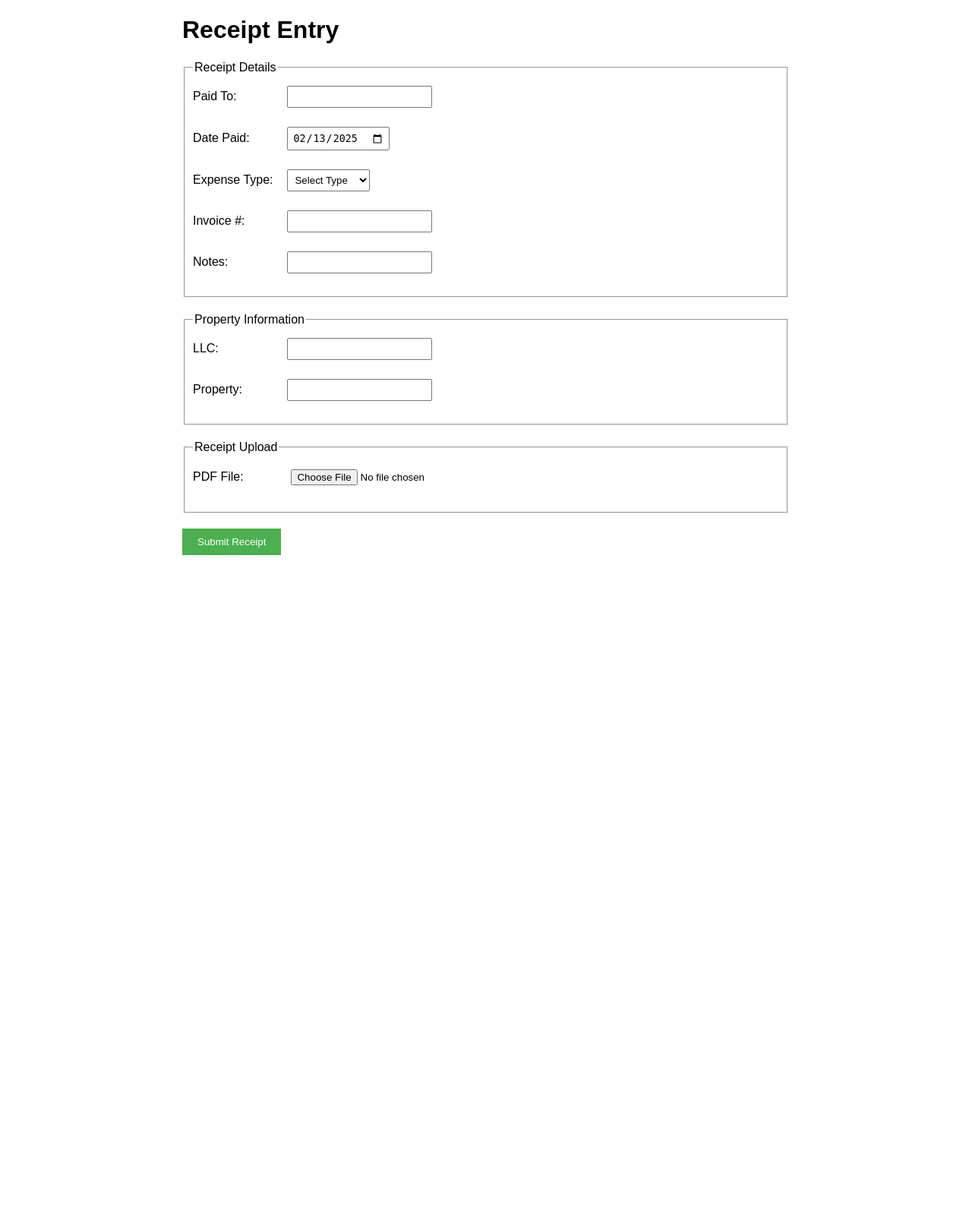
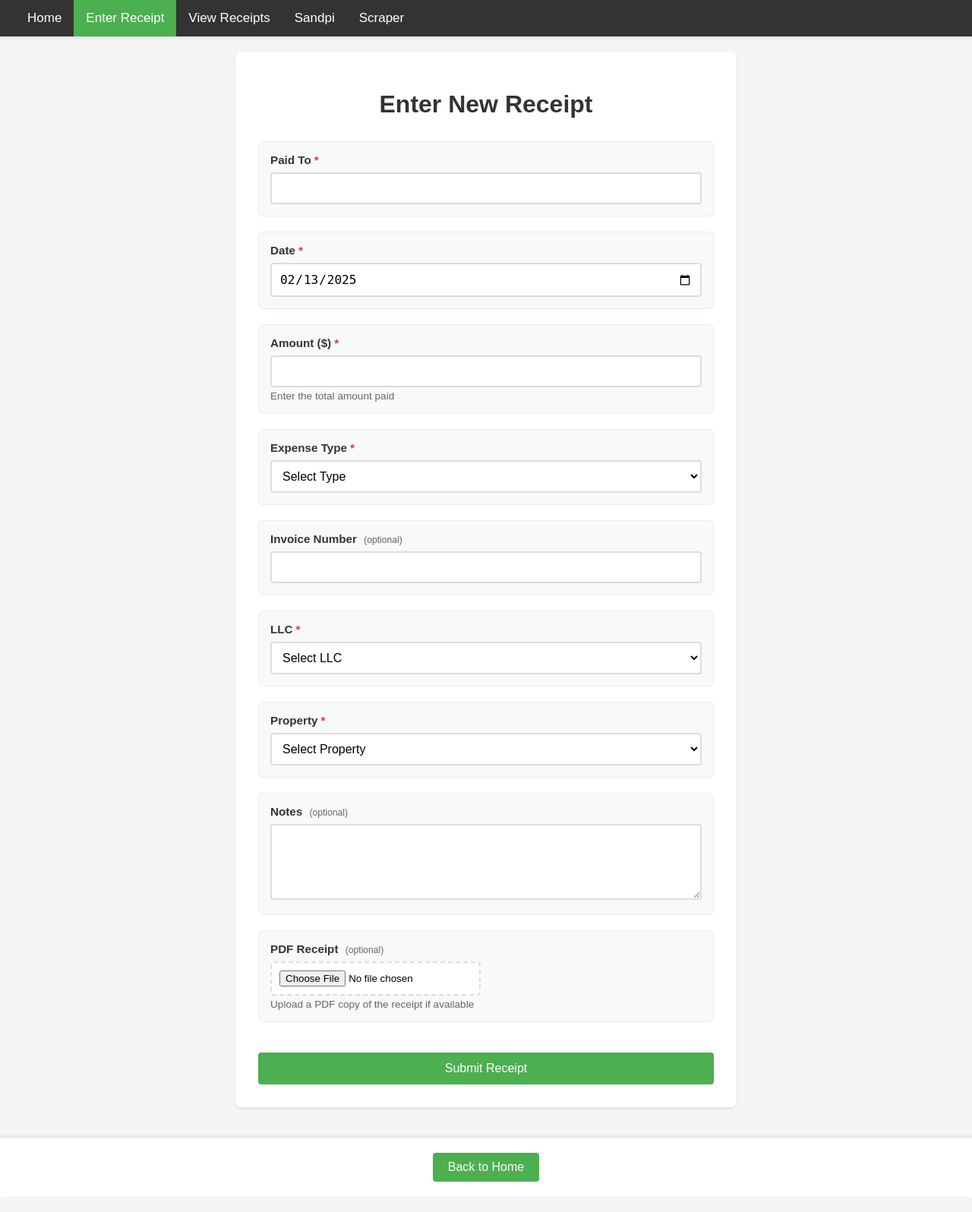
Before and after one commit to saw-projects/pi-dashboard-v1, a Flask app: page /receipts in a window 1280 px wide. Shown: the whole page at 76% size. Before the commit the page ends 731 px from the top, so only its background shows below. Run offline with Flask 2, Linux system fonts and the light colour scheme; parts of the project's set-up code (start-up, migrations or seed data) failed here and were passed over.

Commit message:
update html

```diff
--- a/app.py
+++ b/app.py
@@ -1,10 +1,10 @@
-from flask import Flask, render_template, request, redirect, url_for
+from flask import Flask, render_template, request, redirect, url_for, send_from_directory
 import sqlite3
 from datetime import datetime
 import os
 
 app = Flask(__name__)
-app.config['UPLOAD_FOLDER'] = 'uploads'
+app.config['UPLOAD_FOLDER'] = '/home/sandpi/pi-dashboard/uploads'
 DATABASE = '/home/sandpi/databases/receipts.db'
 
 # Ensure upload directory exists
@@ -32,6 +32,7 @@ def receipts():
         # Get form data
         paid_to = request.form['paid_to']
         date_paid = request.form['date_paid']
+        amount = float(request.form['amount'])
         expense_type = request.form['expense_type']
         invoice_number = request.form['invoice_number']
         notes = request.form['notes']
@@ -55,12 +56,12 @@ def receipts():
         db = get_db()
         db.execute('''
             INSERT INTO receipts
-            (paid_to, date_paid, expense_type, invoice_number, notes, llc, property, year, month, pdf_path)
-            VALUES (?, ?, ?, ?, ?, ?, ?, ?, ?, ?)
-        ''', (paid_to, date_paid, expense_type, invoice_number, notes, llc, property_name, year, month, pdf_path))
+            (paid_to, date_paid, amount, expense_type, invoice_number, notes, llc, property, year, month, pdf_path)
+            VALUES (?, ?, ?, ?, ?, ?, ?, ?, ?, ?, ?)
+        ''', (paid_to, date_paid, amount, expense_type, invoice_number, notes, llc, property_name, year, month, pdf_path))
         db.commit()
 
-        return redirect(url_for('receipts'))
+        return redirect(url_for('view_receipts'))
 
     return render_template('receipts.html', current_date=datetime.now().strftime('%Y-%m-%d'))
 
@@ -68,13 +69,17 @@ def receipts():
 def view_receipts():
     db = get_db()
     receipts = db.execute('''
-        SELECT date_paid, paid_to, expense_type, invoice_number,
+        SELECT date_paid, paid_to, amount, expense_type, invoice_number,
                llc, property, notes, pdf_path
         FROM receipts
         ORDER BY date_paid DESC, id DESC
         LIMIT 20
     ''').fetchall()
     return render_template('view_receipts.html', receipts=receipts)
+
+@app.route('/uploads/<path:filename>')
+def serve_pdf(filename):
+    return send_from_directory(app.config['UPLOAD_FOLDER'], filename)
 
 @app.route('/sandpi')
 def sandpi():
--- a/schema.sql
+++ b/schema.sql
@@ -2,6 +2,7 @@ CREATE TABLE IF NOT EXISTS receipts (
     id INTEGER PRIMARY KEY AUTOINCREMENT,
     paid_to TEXT NOT NULL,
     date_paid DATE NOT NULL,
+    amount DECIMAL(10,2) NOT NULL,
     expense_type TEXT NOT NULL,
     invoice_number TEXT,
     notes TEXT,
--- /dev/null
+++ b/templates/base.html
@@ -0,0 +1,112 @@
+<!DOCTYPE html>
+<html>
+<head>
+    <title>{% block title %}Pi Dashboard{% endblock %}</title>
+    <style>
+        body {
+            font-family: Arial, sans-serif;
+            margin: 0;
+            padding: 0;
+            min-height: 100vh;
+            display: flex;
+            flex-direction: column;
+            background-color: #f5f5f5;
+        }
+
+        .navbar {
+            background-color: #333;
+            overflow: hidden;
+            padding: 0 20px;
+            box-shadow: 0 2px 4px rgba(0,0,0,0.1);
+        }
+
+        .navbar a {
+            float: left;
+            color: white;
+            text-align: center;
+            padding: 14px 16px;
+            text-decoration: none;
+            font-size: 17px;
+            transition: background-color 0.3s;
+        }
+
+        .navbar a:hover {
+            background-color: #ddd;
+            color: black;
+        }
+
+        .navbar a.active {
+            background-color: #4CAF50;
+            color: white;
+        }
+
+        .content {
+            flex: 1;
+            padding: 20px;
+            max-width: 1200px;
+            margin: 0 auto;
+            width: 100%;
+            box-sizing: border-box;
+        }
+
+        .content h1 {
+            color: #333;
+            text-align: center;
+            margin-bottom: 30px;
+        }
+
+        .footer-nav {
+            text-align: center;
+            margin: 20px 0;
+            padding: 20px;
+            background-color: white;
+            box-shadow: 0 -2px 4px rgba(0,0,0,0.1);
+        }
+
+        .button {
+            display: inline-block;
+            padding: 10px 20px;
+            background-color: #4CAF50;
+            color: white;
+            text-decoration: none;
+            border-radius: 4px;
+            transition: background-color 0.3s;
+        }
+
+        .button:hover {
+            background-color: #45a049;
+        }
+
+        /* Add some responsive design */
+        @media (max-width: 768px) {
+            .content {
+                padding: 10px;
+            }
+
+            .navbar a {
+                float: none;
+                display: block;
+                text-align: left;
+            }
+        }
+    </style>
+    {% block additional_styles %}{% endblock %}
+</head>
+<body>
+    <nav class="navbar">
+        <a href="/" {% if request.path == '/' %}class="active"{% endif %}>Home</a>
+        <a href="/receipts" {% if request.path == '/receipts' %}class="active"{% endif %}>Enter Receipt</a>
+        <a href="/view-receipts" {% if request.path == '/view-receipts' %}class="active"{% endif %}>View Receipts</a>
+        <a href="/sandpi" {% if request.path == '/sandpi' %}class="active"{% endif %}>Sandpi</a>
+        <a href="/scraper" {% if request.path == '/scraper' %}class="active"{% endif %}>Scraper</a>
+    </nav>
+
+    <div class="content">
+        {% block content %}{% endblock %}
+    </div>
+
+    <div class="footer-nav">
+        <a href="/" class="button">Back to Home</a>
+    </div>
+</body>
+</html>
--- a/templates/receipts.html
+++ b/templates/receipts.html
@@ -1,108 +1,177 @@
-<!DOCTYPE html>
-<html>
-<head>
-    <title>Receipt Dashboard</title>
+{% extends "base.html" %}
+
+{% block title %}Pi Dashboard - Enter Receipt{% endblock %}
+
+{% block additional_styles %}
 <style>
-        body {
-            font-family: Arial, sans-serif;
-            max-width: 800px;
-            margin: 20px auto;
-            padding: 0 20px;
+    .form-container {
+        max-width: 600px;
+        margin: 0 auto;
+        padding: 30px;
+        background-color: white;
+        border-radius: 8px;
+        box-shadow: 0 2px 4px rgba(0,0,0,0.1);
     }
+
     .form-group {
-            margin-bottom: 15px;
+        margin-bottom: 20px;
+        background-color: #f8f9fa;
+        padding: 15px;
+        border-radius: 6px;
+        border: 1px solid #e9ecef;
     }
+
     label {
-            display: inline-block;
-            width: 120px;
+        display: block;
+        margin-bottom: 8px;
+        font-weight: bold;
+        color: #333;
+        font-size: 0.95em;
     }
-        input, select {
-            padding: 5px;
-            margin: 5px 0;
+
+    input[type="text"],
+    input[type="date"],
+    input[type="number"],
+    select,
+    textarea {
+        width: 100%;
+        padding: 10px;
+        border: 2px solid #ddd;
+        border-radius: 4px;
+        box-sizing: border-box;
+        font-size: 16px;
+        background-color: white;
+        transition: border-color 0.3s ease;
     }
-        fieldset {
-            margin-bottom: 20px;
+
+    input[type="text"]:focus,
+    input[type="date"]:focus,
+    input[type="number"]:focus,
+    select:focus,
+    textarea:focus {
+        border-color: #4CAF50;
+        outline: none;
+        box-shadow: 0 0 0 3px rgba(76, 175, 80, 0.1);
+    }
+
+    input[type="file"] {
         padding: 10px;
+        background-color: white;
+        border: 2px dashed #ddd;
+        border-radius: 4px;
+        cursor: pointer;
     }
-        button {
-            padding: 10px 20px;
+
+    button[type="submit"] {
         background-color: #4CAF50;
         color: white;
+        padding: 12px 24px;
         border: none;
+        border-radius: 4px;
         cursor: pointer;
+        font-size: 16px;
+        width: 100%;
+        margin-top: 20px;
+        transition: background-color 0.3s;
     }
-        button:hover {
+
+    button[type="submit"]:hover {
         background-color: #45a049;
     }
+
+    /* Optional field styling */
+    .optional-field {
+        color: #666;
+        font-size: 0.8em;
+        margin-left: 5px;
+        font-weight: normal;
+    }
+
+    /* Required field marker */
+    .required-field::after {
+        content: "*";
+        color: #dc3545;
+        margin-left: 4px;
+    }
+
+    /* Field hints */
+    .field-hint {
+        font-size: 0.85em;
+        color: #666;
+        margin-top: 4px;
+        margin-bottom: 0;
+    }
 </style>
-</head>
-<body>
-    <h1>Receipt Entry</h1>
+{% endblock %}
+
+{% block content %}
+<div class="form-container">
+    <h1>Enter New Receipt</h1>
     <form method="POST" enctype="multipart/form-data">
-        <fieldset>
-            <legend>Receipt Details</legend>
         <div class="form-group">
-                <label for="paid_to">Paid To:</label>
+            <label for="paid_to" class="required-field">Paid To</label>
             <input type="text" id="paid_to" name="paid_to" required>
         </div>
+
         <div class="form-group">
-                <label for="date_paid">Date Paid:</label>
+            <label for="date_paid" class="required-field">Date</label>
             <input type="date" id="date_paid" name="date_paid" value="{{ current_date }}" required>
         </div>
+
         <div class="form-group">
-                <label for="expense_type">Expense Type:</label>
+            <label for="amount" class="required-field">Amount ($)</label>
+            <input type="number" id="amount" name="amount" step="0.01" min="0" required>
+            <p class="field-hint">Enter the total amount paid</p>
+        </div>
+
+        <div class="form-group">
+            <label for="expense_type" class="required-field">Expense Type</label>
             <select id="expense_type" name="expense_type" required>
                 <option value="">Select Type</option>
                 <option value="Utilities">Utilities</option>
                 <option value="Maintenance">Maintenance</option>
-                    <option value="Repairs">Repairs</option>
+                <option value="Supplies">Supplies</option>
                 <option value="Insurance">Insurance</option>
                 <option value="Property Tax">Property Tax</option>
                 <option value="Other">Other</option>
             </select>
         </div>
+
         <div class="form-group">
-                <label for="invoice_number">Invoice #:</label>
+            <label for="invoice_number">Invoice Number <span class="optional-field">(optional)</span></label>
             <input type="text" id="invoice_number" name="invoice_number">
         </div>
+
         <div class="form-group">
-                <label for="notes">Notes:</label>
-                <input type="text" id="notes" name="notes">
+            <label for="llc" class="required-field">LLC</label>
+            <select id="llc" name="llc" required>
+                <option value="">Select LLC</option>
+                <option value="Sandpiper">Sandpiper</option>
+                <option value="Other">Other</option>
+            </select>
         </div>
-        </fieldset>
 
-        <fieldset>
-            <legend>Property Information</legend>
         <div class="form-group">
-                <label for="llc">LLC:</label>
-                <input type="text" id="llc" name="llc" required>
+            <label for="property" class="required-field">Property</label>
+            <select id="property" name="property" required>
+                <option value="">Select Property</option>
+                <option value="Main">Main</option>
+                <option value="Other">Other</option>
+            </select>
         </div>
+
         <div class="form-group">
-                <label for="property">Property:</label>
-                <input type="text" id="property" name="property" required>
+            <label for="notes">Notes <span class="optional-field">(optional)</span></label>
+            <textarea id="notes" name="notes" rows="4"></textarea>
         </div>
-        </fieldset>
 
-        <fieldset>
-            <legend>Receipt Upload</legend>
         <div class="form-group">
-                <label for="pdf_file">PDF File:</label>
+            <label for="pdf_file">PDF Receipt <span class="optional-field">(optional)</span></label>
             <input type="file" id="pdf_file" name="pdf_file" accept=".pdf">
+            <p class="field-hint">Upload a PDF copy of the receipt if available</p>
         </div>
-        </fieldset>
 
         <button type="submit">Submit Receipt</button>
     </form>
-
-    <script>
-        // Auto-populate year and month from date_paid
-        document.getElementById('date_paid').addEventListener('change', function() {
-            const dateValue = this.value;
-            if (dateValue) {
-                const date = new Date(dateValue);
-                // Year and month are handled server-side, no need to add hidden fields
-            }
-        });
-    </script>
-</body>
-</html>
+</div>
+{% endblock %}
```
Also changed, not shown: templates/index.html (+63 -59 lines), templates/view_receipts.html (+22 -75 lines), 1 other file. Lines whose indentation alone changed are shown as unchanged.
